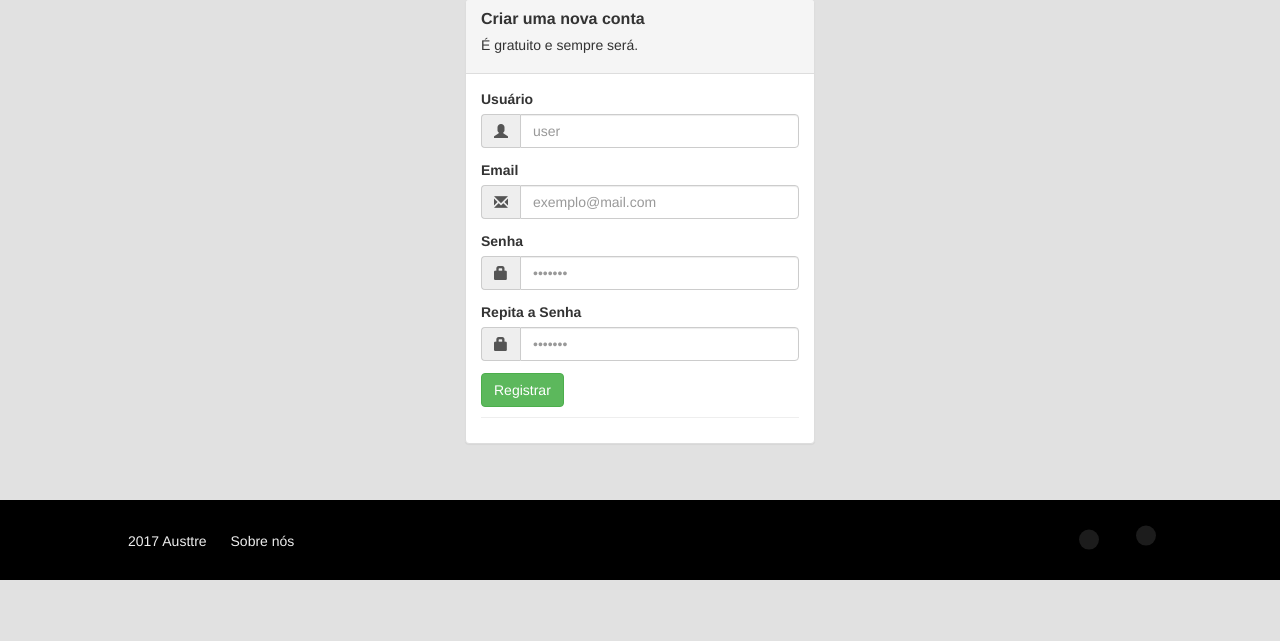
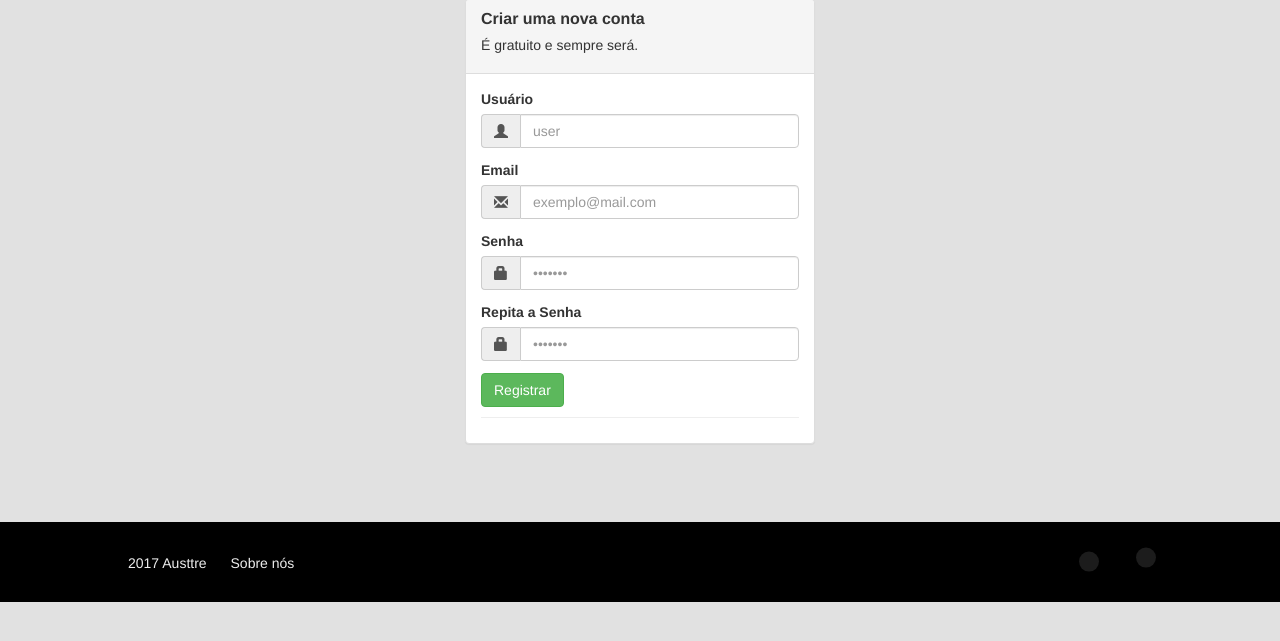
Before and after one commit to jaynecristina/php-db, a PHP site: page /cad_user-Copia.php in a window 1280 px wide. Shown: the part 61-702 px from the top of the page. Run offline with PHP 8.4, Linux system fonts and the light colour scheme.

Commit message:
commit aluna 31/10

```diff
--- a/cad_user-Copia.php
+++ b/cad_user-Copia.php
@@ -9,7 +9,7 @@
                 <style>
                     #rodape {
                         position: absolute;
-                        margin-top: 36px;
+                        margin-top: 58px;
                         width: 100%;
                         height: 80px;
                         background: black;
```
